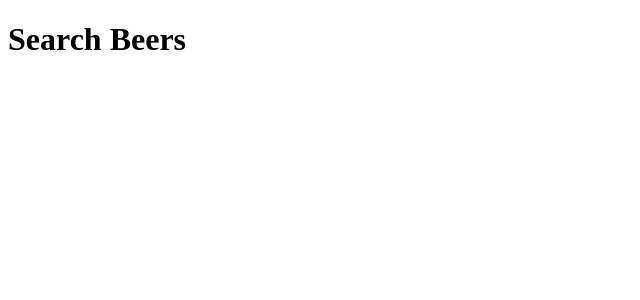
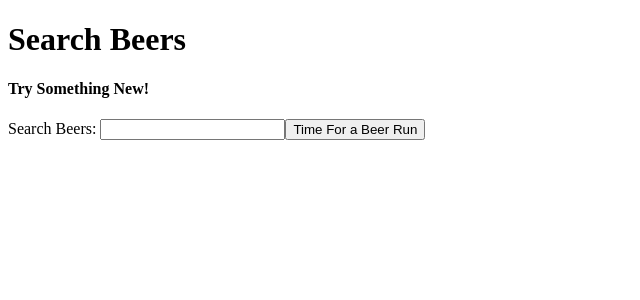
Before and after one commit to writetoalexander/rpt03-brew-ha-hop, a React app: page / in a window 1280 px wide. Shown: the top 300 px of the page, without its empty margins (0-640 px from the left). Built offline with nearby package versions, Linux system fonts and the light colour scheme; no server answers; the HTML template or start-up script is replaced by a standard one.

Commit message:
barebones skelaton of an app

```diff
--- /dev/null
+++ b/client/src/components/search.jsx
@@ -0,0 +1,32 @@
+import React from 'react';
+
+class Search extends React.Component {
+  constructor (props) {
+    super(props);
+    this.state = {
+      term: ''
+    }
+  }
+
+
+  onChange (e) {
+    this.setState({
+      term: e.target.value
+    });
+  }
+
+  search() {
+    this.props.onSearch(this.state.term);
+  }
+
+  render() {
+    return (<div>
+      <h4>Try Something New!</h4>
+      Search Beers: <input value={this.state.terms} onChange={this.onChange.bind(this)}/>
+      <button onClick={this.search.bind(this)}>
+        Time For a Beer Run </button>
+    </div>)
+  }
+}
+
+  export default Search;
--- a/client/src/index.jsx
+++ b/client/src/index.jsx
@@ -1,6 +1,8 @@
 import React from 'react';
 import ReactDOM from 'react-dom';
 import $ from 'jquery';
+import Search from './components/search.jsx';
+import axios from 'axios';
 
 class App extends React.Component {
   constructor(props) {
@@ -11,13 +13,40 @@ class App extends React.Component {
     console.log('this.state looks like', this.state);
   }
 
+  componentWillMount() {
+    console.log('component mounting');
+    this.beerRun();
+  }
+
+  search (term) {
+    console.log('term looking like', term);
+    axios.post('http://localhost:3000/brews', {
+      q: term
+    })
+    .then(function (res) {
+      console.log('res from server', res)
+    })
+    .catch(function (error) {
+      console.log('error in post', error);
+    });
+    console.log('succesful post from client');
+  }
+
+  beerRun() {
+    axios.get('http://localhost:3000/brews')
+    .then(response => {
+      this.setState( { beers: response.data });
+      console.log('Getting some beer! setting state to ', response)
+    })
+    .catch(err => console.log('party foul!', err));
+  }
+
 
   render() {
-    return (
-      <div>
+    return (<div>
         <h1> Search Beers </h1>
-      </div>
-    )
+        <Search onSearch={this.search.bind(this)}/>
+      </div>)
   }
 }
 
```
Also changed, not shown: 2 other files (tests, documents, lock files or other folders).
